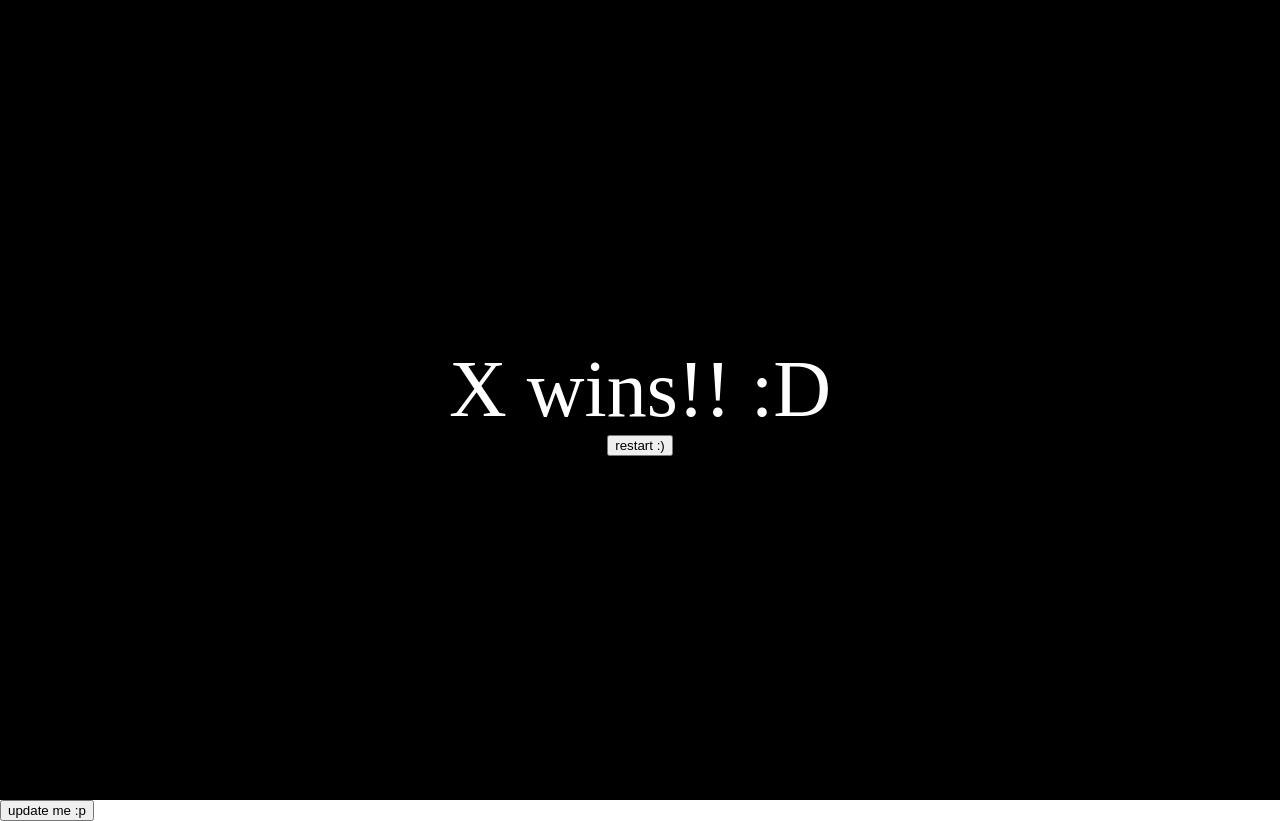
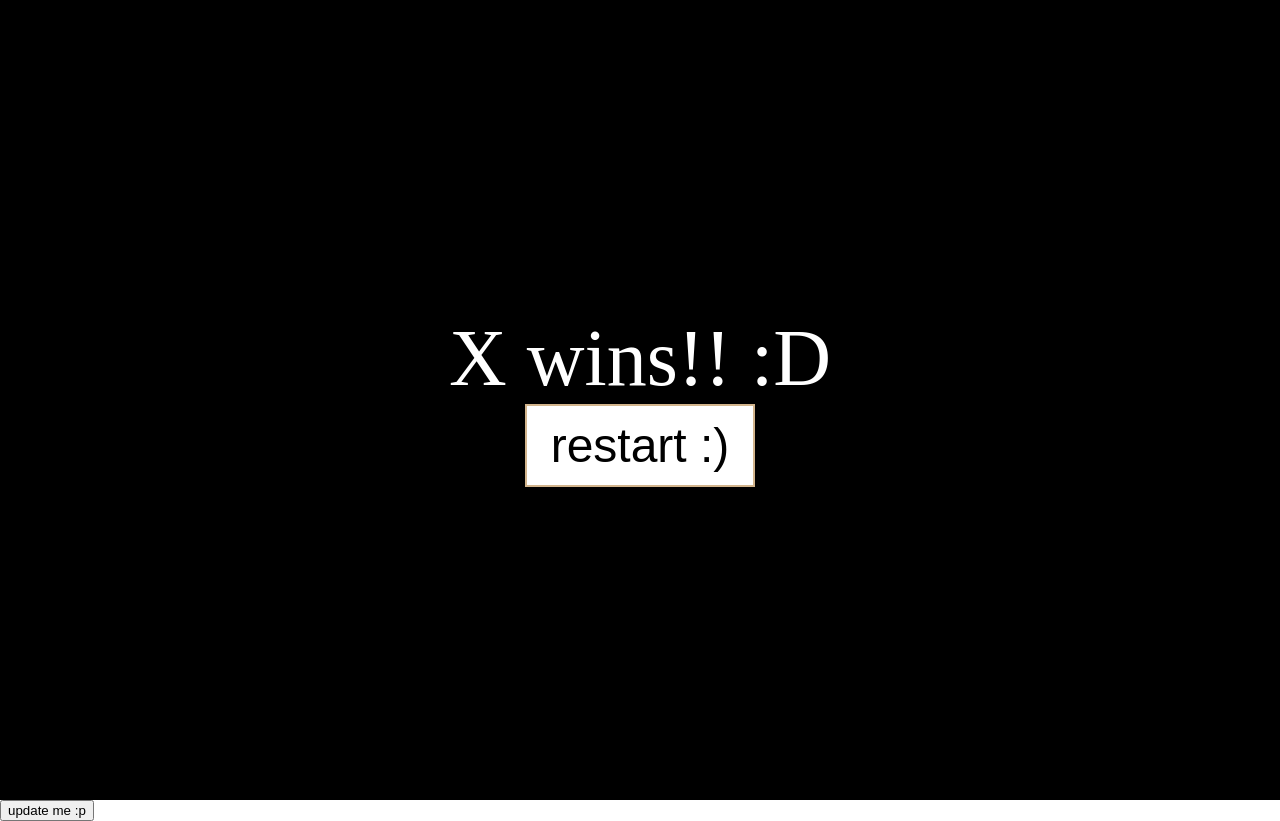
Before and after one commit to pinkx-xlink/tic-tac-toe, a plain HTML site: page index.html in a window 1280 px wide. Drawn offline with Linux system fonts and the light colour scheme.

Commit message:
Add CSS to restart button!

```diff
--- a/style.css
+++ b/style.css
@@ -132,3 +132,15 @@ body {
     color: white;
     font-size: 5rem;
 }
+
+.winning-message button {
+    font-size: 3rem;
+    background-color: white;
+    border: 2px solid tan;
+    padding: .25em .5em;
+    cursor: pointer;
+}
+
+.winning-message button:hover {
+
+}
```
